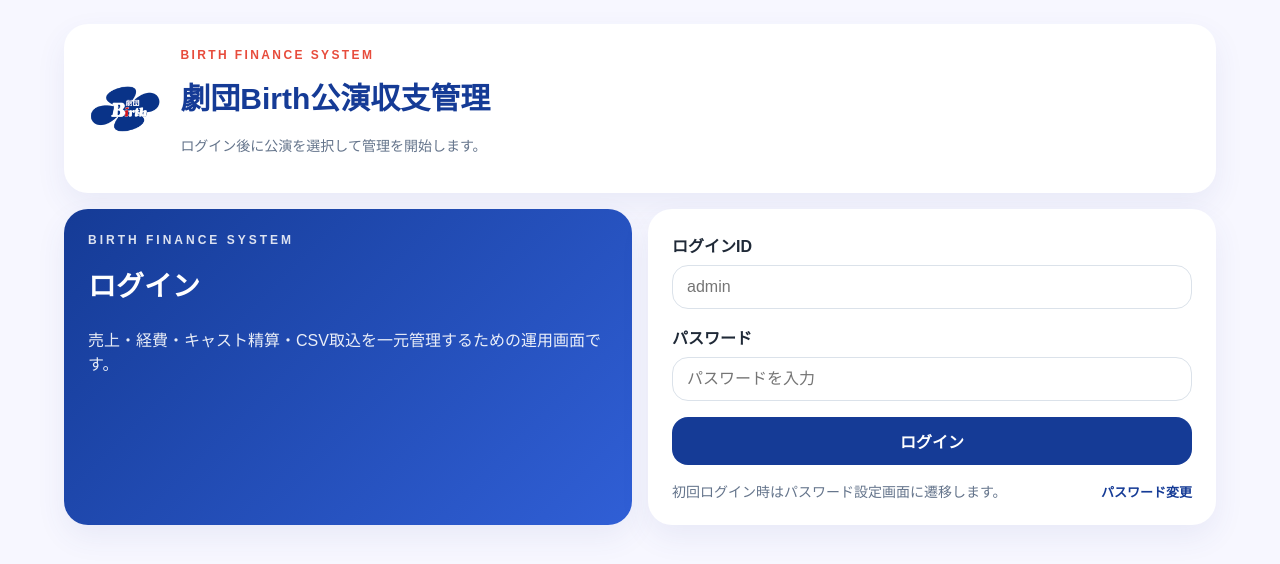
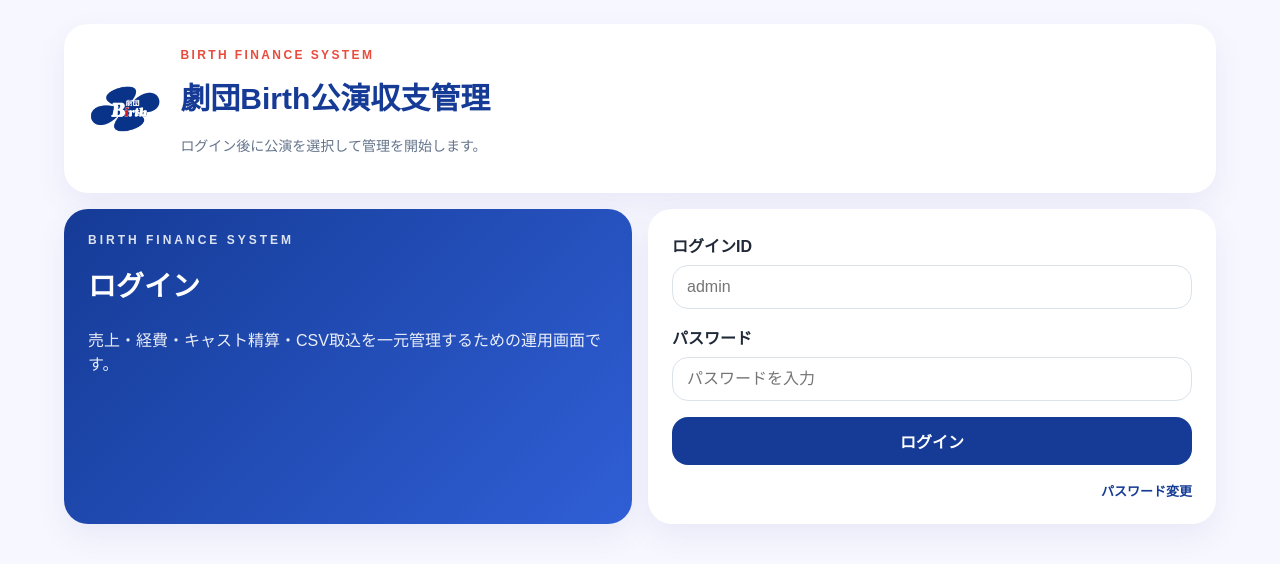
Before and after one commit to kazyss1008-sudo/birth-finance-app, a Next.js app: page /login in a window 1280 px wide. Shown: the top 564 px of the page. Built offline with nearby package versions, Linux system fonts and the light colour scheme.

Commit message:
ログイン画面から初回パスワード設定の案内文言を削除
Co-Authored-By: Claude Opus 4.6 (1M context) <noreply@anthropic.com>

```diff
--- a/app/login/page.tsx
+++ b/app/login/page.tsx
@@ -52,8 +52,7 @@ export default function LoginPage() {
             </label>
             {error && <div style={{ color: '#e74c3c', fontWeight: 700, fontSize: 14 }}>{error}</div>}
             <button className="primary" type="submit" disabled={loading}>{loading ? 'ログイン中...' : 'ログイン'}</button>
-            <div style={{ display: 'flex', justifyContent: 'space-between', alignItems: 'center' }}>
-              <div className="subtitle">初回ログイン時はパスワード設定画面に遷移します。</div>
+            <div style={{ textAlign: 'right' }}>
               <Link href="/change-password" style={{ fontSize: 13, color: '#153b96', fontWeight: 600 }}>パスワード変更</Link>
             </div>
           </div>
```
